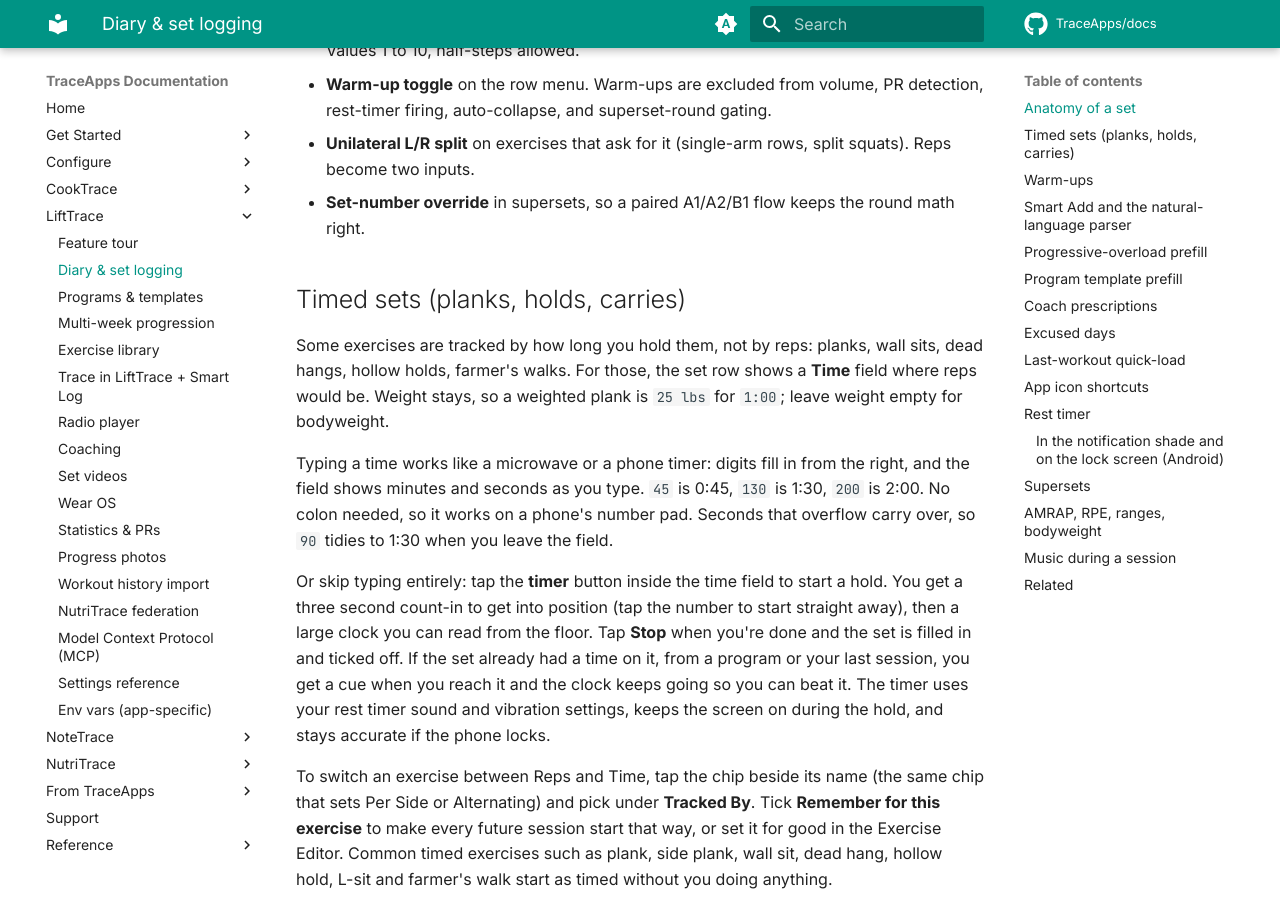
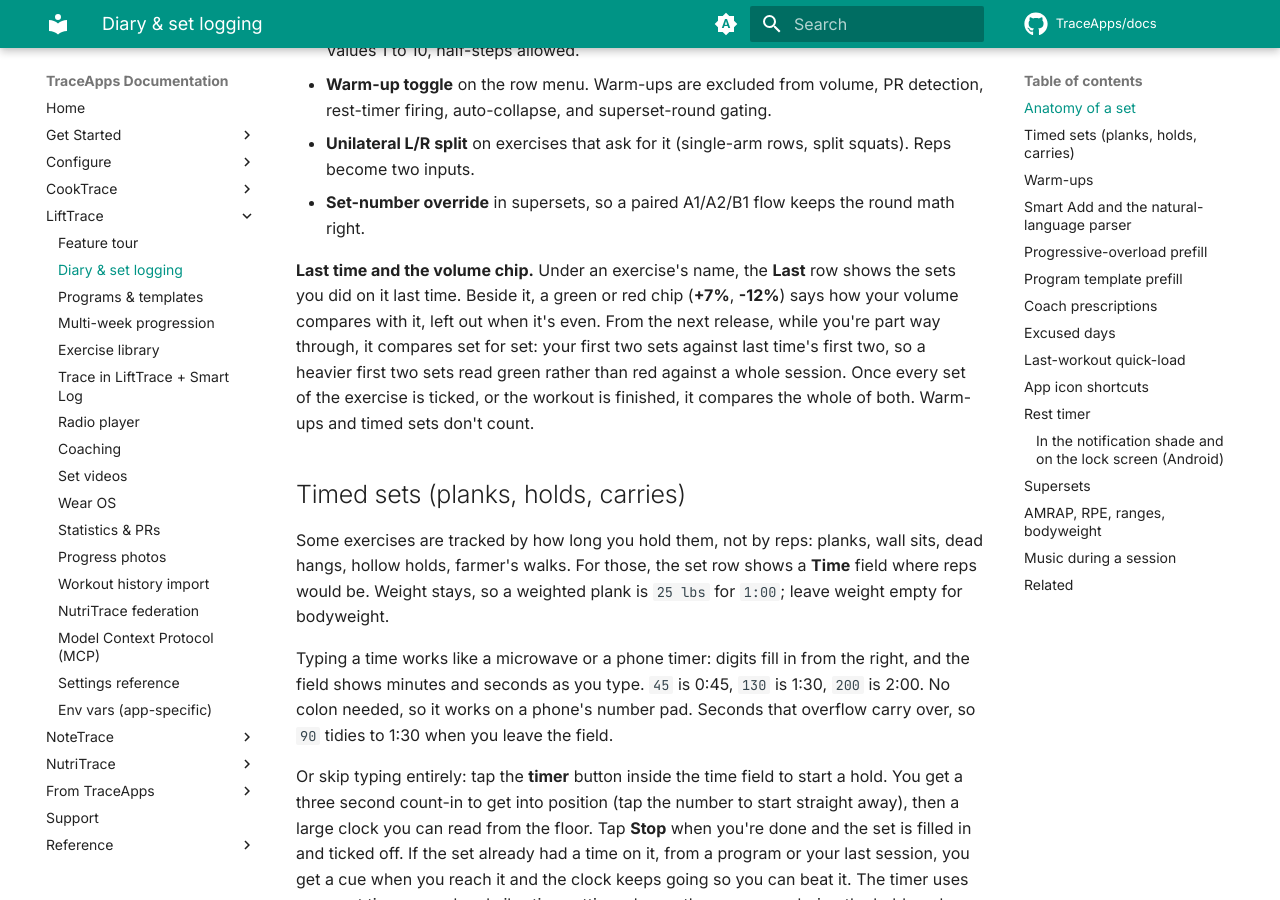
Before and after one commit to TraceApps/docs, an MkDocs documentation site: the page built from docs/lifttrace/diary.md, in a window 1280 px wide and 900 px high, scrolled down 469 px. Built offline with MkDocs 1.6.1 and Material for MkDocs 9.7.7, drawn with Linux system fonts in a browser that asks for light colours; comment, search, counter and statistics services are not loaded.

Commit message:
LiftTrace: the volume chip compares set for set

```diff
--- a/docs/lifttrace/diary.md
+++ b/docs/lifttrace/diary.md
@@ -12,6 +12,8 @@ Every set row carries:
 - **Warm-up toggle** on the row menu. Warm-ups are excluded from volume, PR detection, rest-timer firing, auto-collapse, and superset-round gating.
 - **Unilateral L/R split** on exercises that ask for it (single-arm rows, split squats). Reps become two inputs.
 - **Set-number override** in supersets, so a paired A1/A2/B1 flow keeps the round math right.
+
+**Last time and the volume chip.** Under an exercise's name, the **Last** row shows the sets you did on it last time. Beside it, a green or red chip (**+7%**, **-12%**) says how your volume compares with it, left out when it's even. From the next release, while you're part way through, it compares set for set: your first two sets against last time's first two, so a heavier first two sets read green rather than red against a whole session. Once every set of the exercise is ticked, or the workout is finished, it compares the whole of both. Warm-ups and timed sets don't count.
 
 ## Timed sets (planks, holds, carries)
 
```
